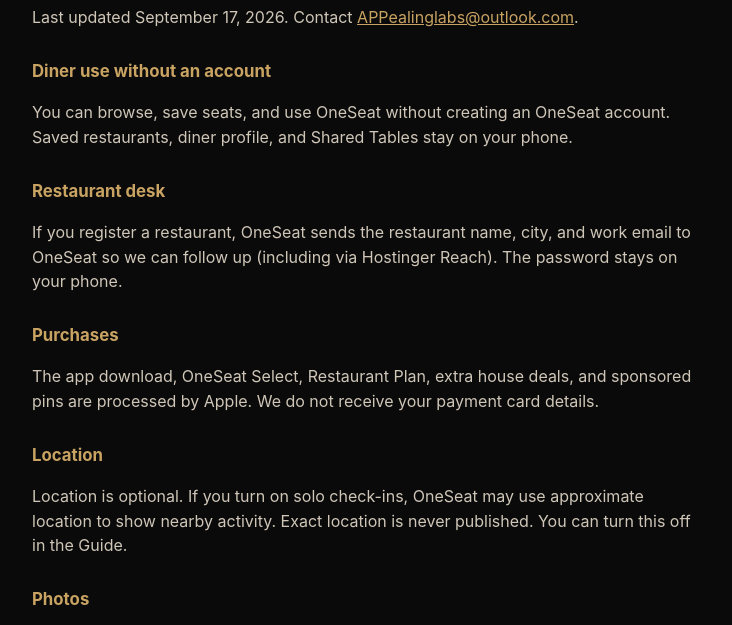
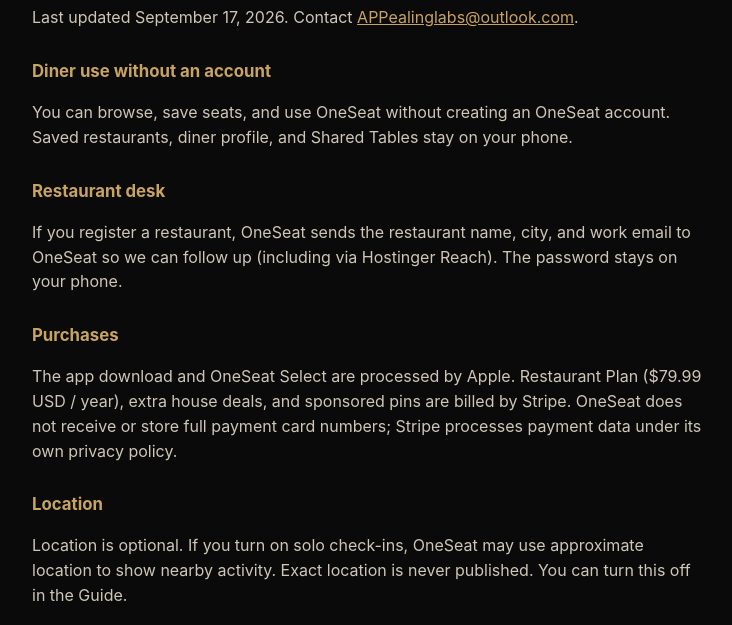
Before and after one commit to bryansoukup/oneseat-legal, a plain HTML site: page privacy.html in a window 1280 px wide. Shown: the part 168-793 px from the top of the page, without its empty margins (272-1004 px from the left). Drawn offline with Linux system fonts and the light colour scheme.

Commit message:
Update restaurant billing disclosures
Document the 9.99 annual Restaurant Plan and Stripe billing in the public Terms and Privacy pages.

```diff
--- a/privacy.html
+++ b/privacy.html
@@ -23,7 +23,7 @@
   <h2>Restaurant desk</h2>
   <p>If you register a restaurant, OneSeat sends the restaurant name, city, and work email to OneSeat so we can follow up (including via Hostinger Reach). The password stays on your phone.</p>
   <h2>Purchases</h2>
-  <p>The app download, OneSeat Select, Restaurant Plan, extra house deals, and sponsored pins are processed by Apple. We do not receive your payment card details.</p>
+  <p>The app download and OneSeat Select are processed by Apple. Restaurant Plan ($79.99 USD / year), extra house deals, and sponsored pins are billed by Stripe. OneSeat does not receive or store full payment card numbers; Stripe processes payment data under its own privacy policy.</p>
   <h2>Location</h2>
   <p>Location is optional. If you turn on solo check-ins, OneSeat may use approximate location to show nearby activity. Exact location is never published. You can turn this off in the Guide.</p>
   <h2>Photos</h2>
```
Also changed, not shown: terms.html (+1 -1 lines).
